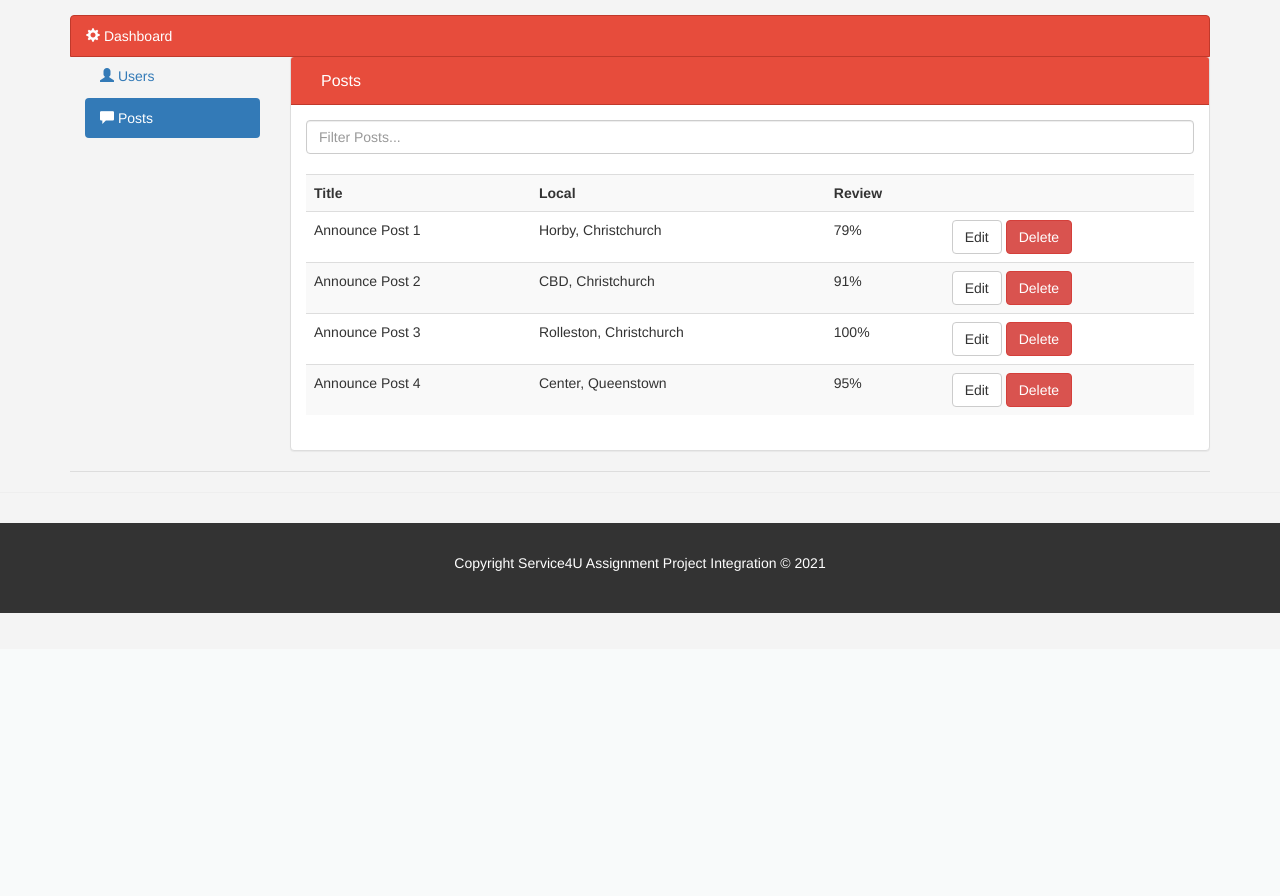
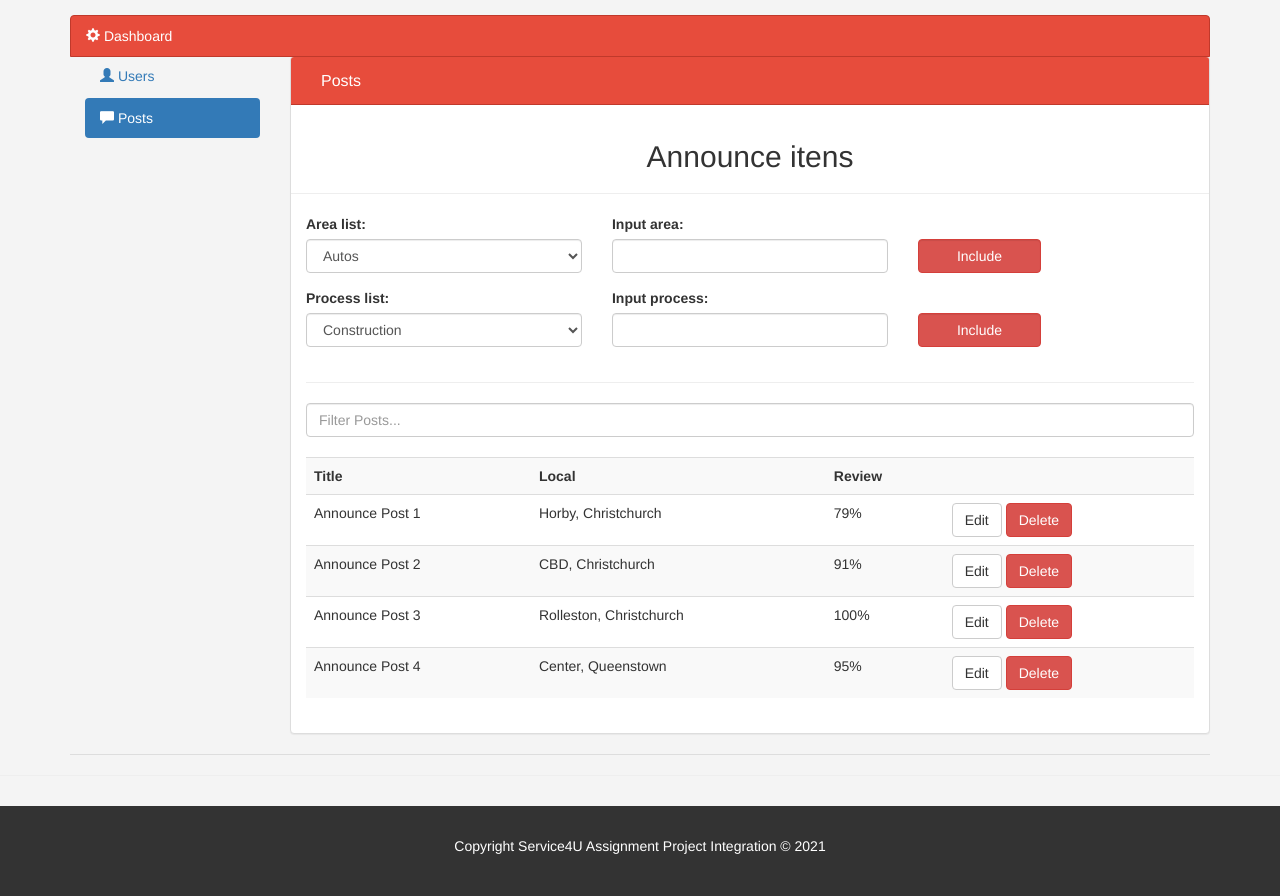
Before and after one commit to jeehsantos/Service4U, a PHP site: page /GitHub/Admin/index.php in a window 1280 px wide, after a click on "Posts". Shown: the part 151-1047 px from the top of the page. Before the commit the page ends 764 px from the top, so only its background shows below. Run offline with PHP 8.4, Linux system fonts and the light colour scheme; the visitor is signed in with stand-in values (Sample User, id 1); some libraries are stand-ins or nearby versions.

Commit message:
section included(admin), reset css
- The section options were included for the admin page
- Reset style was included because it was affecting the carousel card
- A map was included to the announce page

```diff
--- a/Admin/index.php
+++ b/Admin/index.php
@@ -9,6 +9,7 @@
   <!-- Bootstrap core CSS -->
   <link href="css/bootstrap.min.css" rel="stylesheet">
   <link href="css/style.css" rel="stylesheet">
+
   <script src="https://cdn.jsdelivr.net/npm/@popperjs/core@2.9.1/dist/umd/popper.min.js"
     integrity="sha384-SR1sx49pcuLnqZUnnPwx6FCym0wLsk5JZuNx2bPPENzswTNFaQU1RDvt3wT4gWFG" crossorigin="anonymous">
   </script>
@@ -135,6 +136,60 @@ $user_name = $_SESSION['name'];
                 <h3 class="panel-title main-color-bg">Posts</h3>
               </div>
               <div class="panel-body">
+              <form >
+              <div class="row">
+                 <h2 class="text-center">Announce itens</h2><hr>
+                    <div class="form-group col-xs-4">
+                        <label for="sel1">Area list:</label>
+                        <select class="form-control" id="sel1">
+                          <option>Autos</option>
+                          <option>Classes</option>
+                          <option>Renovation</option>
+                          <option>Events</option>
+                          <option>Tech assistance</option>
+                          <option>Design and Technology</option>
+                        </select>
+
+                    </div>
+
+                    <div class="col-xs-4">
+                    <label for="ex3">Input area: </label>
+                    <input class="form-control" id="ex3" type="text">
+
+                  </div>
+                  <div class="col-xs-2">
+                  <label for="include"></label>
+                  <button class="form-control btn-danger" style="margin-top:5px;" id="include" type="submit">Include</button>
+                </div>
+              </div>
+              <div class="row">
+
+                    <div class="form-group col-xs-4">
+                        <label for="sel1">Process list:</label>
+                        <select class="form-control" id="sel1">
+                          <option>Construction</option>
+                          <option>Instalation</option>
+                          <option>Repair and Renovation</option>
+                          <option>General Services</option>
+                          <option>Housing</option>
+                          <option>Academic</option>
+                          <option>sport</option>
+                          <option>Staff and Support</option>
+                          <option>Technology</option>
+                        </select>
+
+                    </div>
+                    <div class="col-xs-4">
+                    <label for="ex3">Input process: </label>
+                    <input class="form-control" id="ex3" type="text">
+
+                  </div>
+                  <div class="col-xs-2">
+                  <label for="include"></label>
+                  <button class="form-control btn-danger" style="margin-top:5px;" id="include" type="submit">Include</button>
+                </div>
+              </div>
+              <hr>
                 <div class="row">
                   <div class="col-md-12">
                     <input class="form-control" type="text" placeholder="Filter Posts...">
--- a/PHPEmailer/envia-email.php
+++ b/PHPEmailer/envia-email.php
@@ -34,8 +34,8 @@ $mail->Host = 'smtp.gmail.com';
 $mail->Port= 587;
 $mail->SMTPSecure = "tls";
 $mail->SMTPAuth = true;
-$mail->Username = "idreamzjsm@gmail.com";
-$mail->Password = "xx6098xx";
+$mail->Username = "service4uaspire2@gmail.com";
+$mail->Password = "xx6098XX!";
 
 // Message config
 $mail->setFrom($mail->Username, $nome); //from
--- a/login.php
+++ b/login.php
@@ -36,7 +36,7 @@ if(isset($_POST['btn-enter'])):
 
         else:
             $errors[] = "<li>User does not exist</li>";
-            header('Location: panel.php');
+            echo "Something went wrong";
 
         endif;
 
--- a/panel.php
+++ /dev/null
@@ -1,5 +0,0 @@
-<?php
-
-echo 'teste';
-
-?>
--- a/registration.php
+++ b/registration.php
@@ -1,7 +1,8 @@
 <?php
 session_start();
+include('connection.php');
 include('index.php');
-include('connection.php');
+
 
 
 
```
Also changed, not shown: CSS/style.css (+8 -0 lines), announces.php (+14 -6 lines), index.php (+9 -7 lines), teste.html (deleted, +0 -32 lines).
